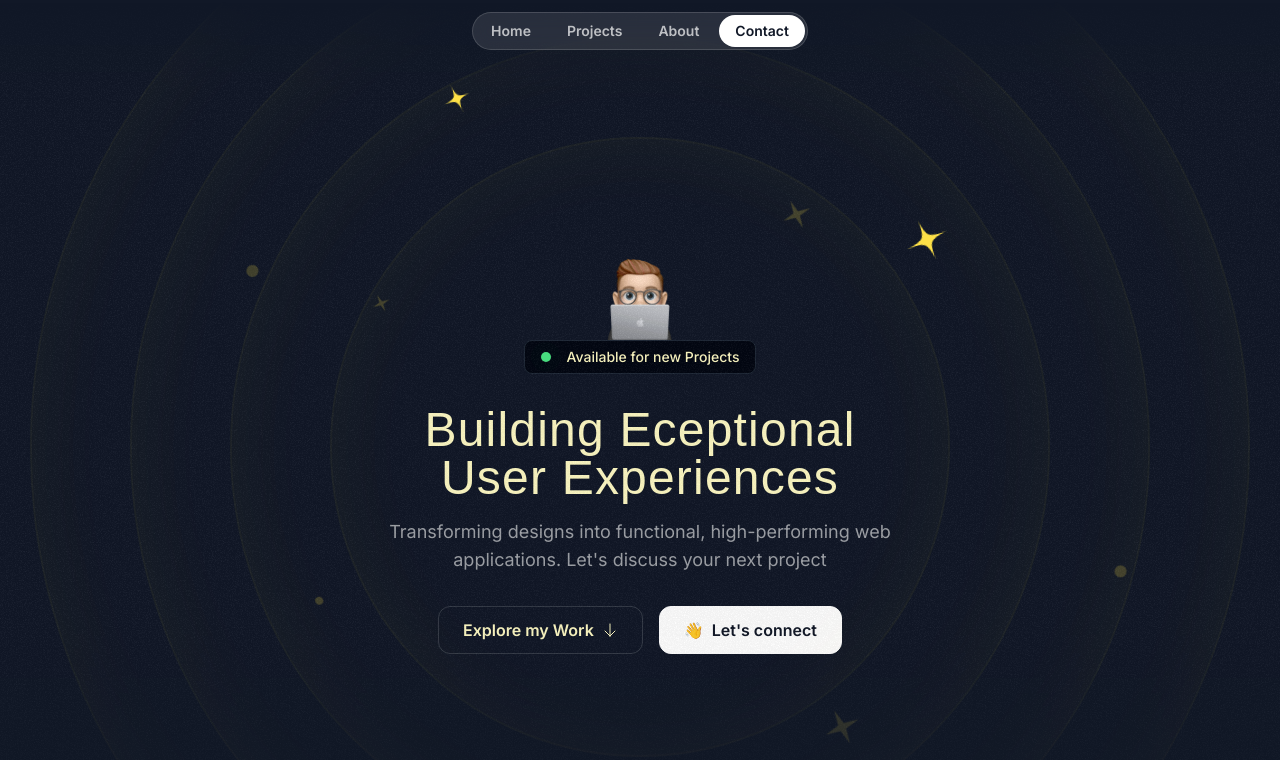
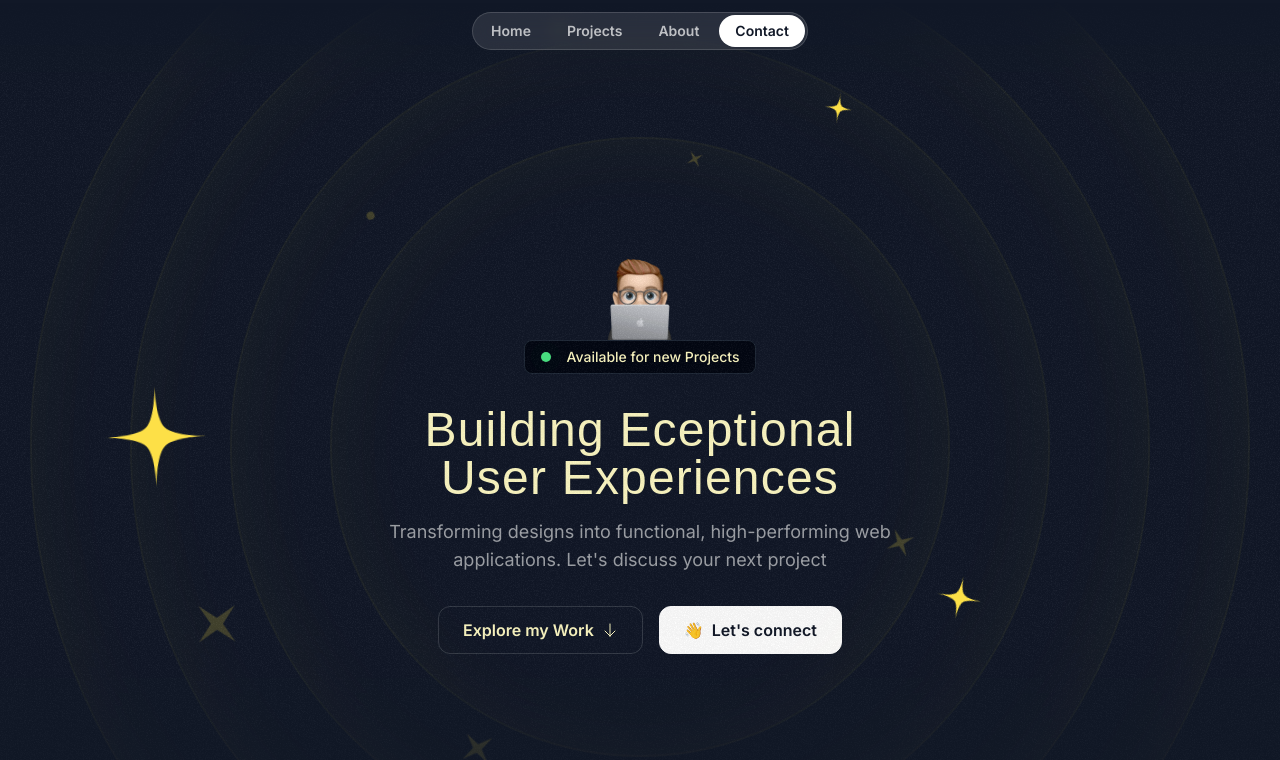
Before and after one commit to abhishekdam/abhishekdam.github.io, a Next.js app in the folder starter-template/: page / in a window 1280 px wide. Shown: the top 760 px of the page. Built offline with nearby package versions, Linux system fonts and the light colour scheme; a web font is replaced by a local one.

Commit message:
stars done animating

```diff
--- a/starter-template/src/components/HeroOrbitComponent.tsx
+++ b/starter-template/src/components/HeroOrbitComponent.tsx
@@ -34,7 +34,7 @@ const HeroOrbitComponent = ({
           }}
         >
           <div
-            className={twMerge("animate-spin")}
+            className={twMerge(shouldSpin === true && "animate-spin")}
             style={{
               animationDuration: spingDuration,
             }}
--- a/starter-template/src/sections/Hero.tsx
+++ b/starter-template/src/sections/Hero.tsx
@@ -18,35 +18,100 @@ export const HeroSection = () => {
         <div className="size-[820px] orbit-hero-ring"></div>
         <div className="size-[1020px] orbit-hero-ring"></div>
         <div className="size-[1220px] orbit-hero-ring"></div>
-        <HeroOrbitComponent size={800} rotation={-92}>
-          <StarIcon className="size-28 text-yellow-300" />
+        <HeroOrbitComponent
+          size={430}
+          rotation={80}
+          shouldOrbit
+          orbitDuration="32s"
+          shouldSpin
+          spingDuration="3s"
+        >
+          <SparkleIcon className="size-8 text-yellow-300/20" />
         </HeroOrbitComponent>
-        <HeroOrbitComponent size={550} rotation={100}>
+        <HeroOrbitComponent
+          size={440}
+          rotation={-15}
+          shouldOrbit
+          orbitDuration="34s"
+          shouldSpin
+          spingDuration="3s"
+        >
+          <SparkleIcon className="size-5 text-yellow-300/20  " />
+        </HeroOrbitComponent>
+        <HeroOrbitComponent
+          size={520}
+          rotation={-70}
+          shouldOrbit
+          orbitDuration="36s"
+        >
+          <div className="size-2 rounded-full bg-yellow-300/20" />
+        </HeroOrbitComponent>
+        <HeroOrbitComponent
+          size={530}
+          rotation={-170}
+          shouldOrbit
+          orbitDuration="38s"
+          shouldSpin
+          spingDuration="3s"
+        >
+          <SparkleIcon className="size-10 text-yellow-300/20  " />
+        </HeroOrbitComponent>
+        <HeroOrbitComponent
+          size={550}
+          rotation={100}
+          shouldOrbit
+          orbitDuration="40s"
+          shouldSpin
+          spingDuration="6s"
+        >
           <StarIcon className="size-12 text-yellow-300" />
         </HeroOrbitComponent>
-        <HeroOrbitComponent size={590} rotation={18}>
+        <HeroOrbitComponent
+          size={590}
+          rotation={18}
+          shouldOrbit
+          orbitDuration="42s"
+          shouldSpin
+          spingDuration="6s"
+        >
           <StarIcon className="size-8 text-yellow-300" />
         </HeroOrbitComponent>
-        <HeroOrbitComponent size={430} rotation={80}>
-          <SparkleIcon className="size-8 text-yellow-300/20  " />
+        <HeroOrbitComponent
+          size={620}
+          rotation={-20}
+          shouldOrbit
+          orbitDuration="44s"
+        >
+          <div className="size-3 rounded-full bg-yellow-300/20" />
         </HeroOrbitComponent>
-        <HeroOrbitComponent size={440} rotation={-15}>
-          <SparkleIcon className="size-5 text-yellow-300/20  " />
-        </HeroOrbitComponent>
-        <HeroOrbitComponent size={530} rotation={-170}>
-          <SparkleIcon className="size-10 text-yellow-300/20  " />
-        </HeroOrbitComponent>
-        <HeroOrbitComponent size={710} rotation={-120}>
+        <HeroOrbitComponent
+          size={710}
+          rotation={-120}
+          shouldOrbit
+          orbitDuration="46s"
+          shouldSpin
+          spingDuration="3s"
+        >
           <SparkleIcon className="size-14 text-yellow-300/20  " />
         </HeroOrbitComponent>
-        <HeroOrbitComponent size={720} rotation={150}>
+        <HeroOrbitComponent
+          size={720}
+          rotation={150}
+          shouldOrbit
+          orbitDuration="48s"
+        >
           <div className="size-3 rounded-full bg-yellow-300/20" />
         </HeroOrbitComponent>
-        <HeroOrbitComponent size={520} rotation={-70}>
-          <div className="size-2 rounded-full bg-yellow-300/20" />
-        </HeroOrbitComponent>
-        <HeroOrbitComponent size={620} rotation={-20}>
-          <div className="size-3 rounded-full bg-yellow-300/20" />
+
+        <HeroOrbitComponent
+          size={800}
+          rotation={-92}
+          shouldOrbit
+          orbitDuration="50s"
+          shouldSpin
+          spingDuration="6s"
+        >
+          <StarIcon className="size-28 text-yellow-300" />
         </HeroOrbitComponent>
       </div>
       <div className="container">
```
